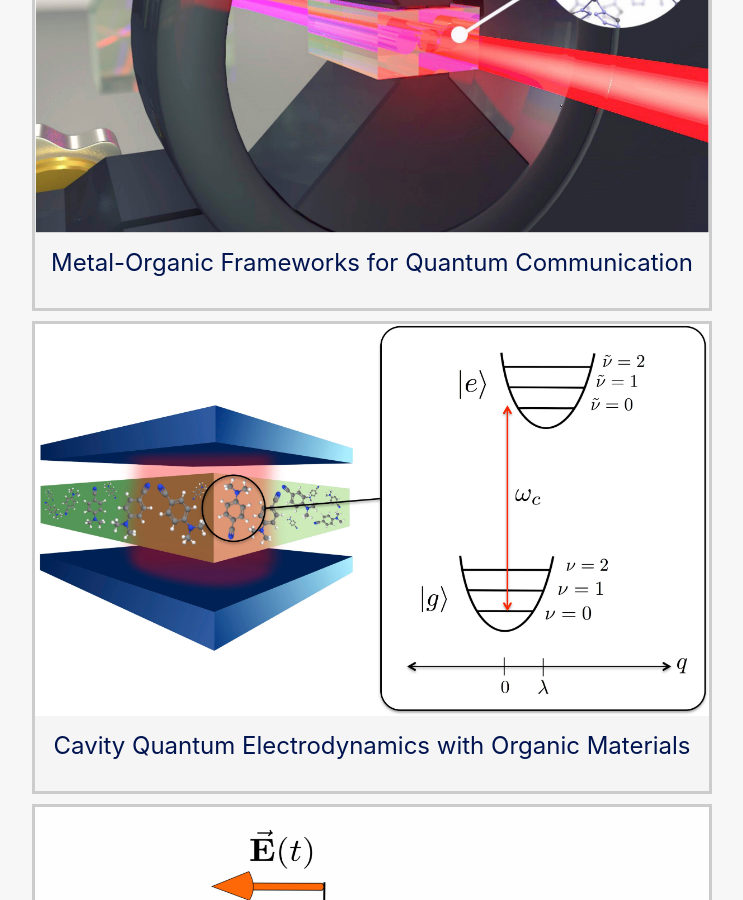
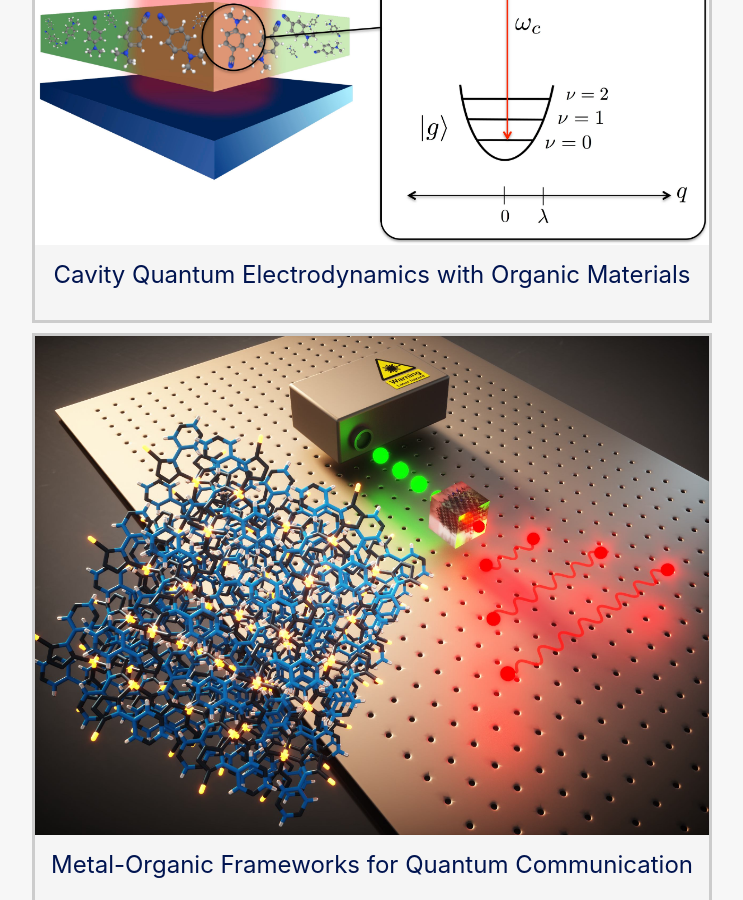
Before and after one commit to fherreralab/fherreralab.github.io, a Jekyll site: the page built from index.md, in a window 1280 px wide and 900 px high, scrolled down 460 px. Shown: the whole window, without its empty margins (273-1016 px from the left). Built offline with Jekyll 4.4.1, drawn with Linux system fonts in a browser that asks for light colours.

```diff
--- a/index.md
+++ b/index.md
@@ -10,14 +10,7 @@ In the Herrera Lab, we develop theoretical concepts and computational tools to a
 
 
 <div class="flex-container">
-	<div class="gallery">
-	 <a target="_blank" href="{{absolute_url}}/research/mof-nlo/">
-      <img src="{{absolute_url}}/assets/img/mof-shg.jpeg" alt="QKD with MOFs" style="width:100%">
-	 </a>
-      <div class="desc">
-        <h2>Metal-Organic Frameworks for Quantum Communication</h2>
-    </div>
-	</div>
+
 
 
 	<div class="gallery">
@@ -28,6 +21,18 @@ In the Herrera Lab, we develop theoretical concepts and computational tools to a
         <h2>Cavity Quantum Electrodynamics with Organic Materials</h2>
     </div>
 	</div>
+
+	<div class="gallery">
+	 <a target="_blank" href="{{absolute_url}}/research/mof-nlo/">
+      <img src="{{absolute_url}}/assets/img/mof-photon-entanglement.jpeg" alt="QKD with MOFs" style="width:100%">
+	 </a>
+      <div class="desc">
+        <h2>Metal-Organic Frameworks for Quantum Communication</h2>
+    </div>
+	</div>
+
+
+
 
 	<div class="gallery">
 	 <a target="_blank" href="{{absolute_url}}/research/cold-molecules/">
```
Also changed, not shown: publications.md (+1 -1 lines), assets/img/mof-photon-entanglement.jpeg (added), 4 other files.
